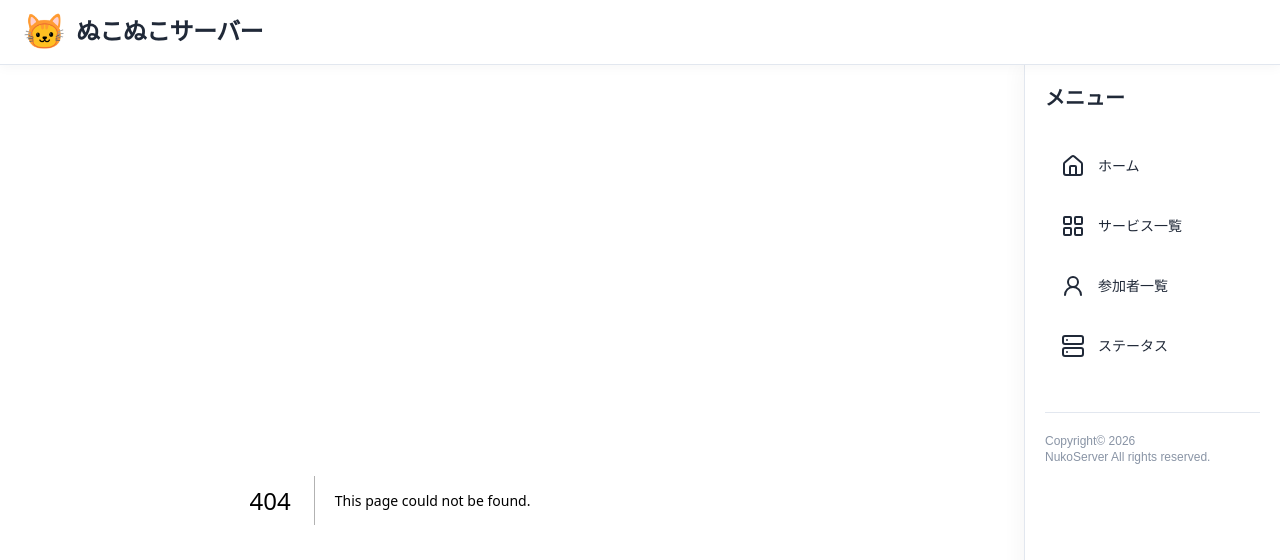
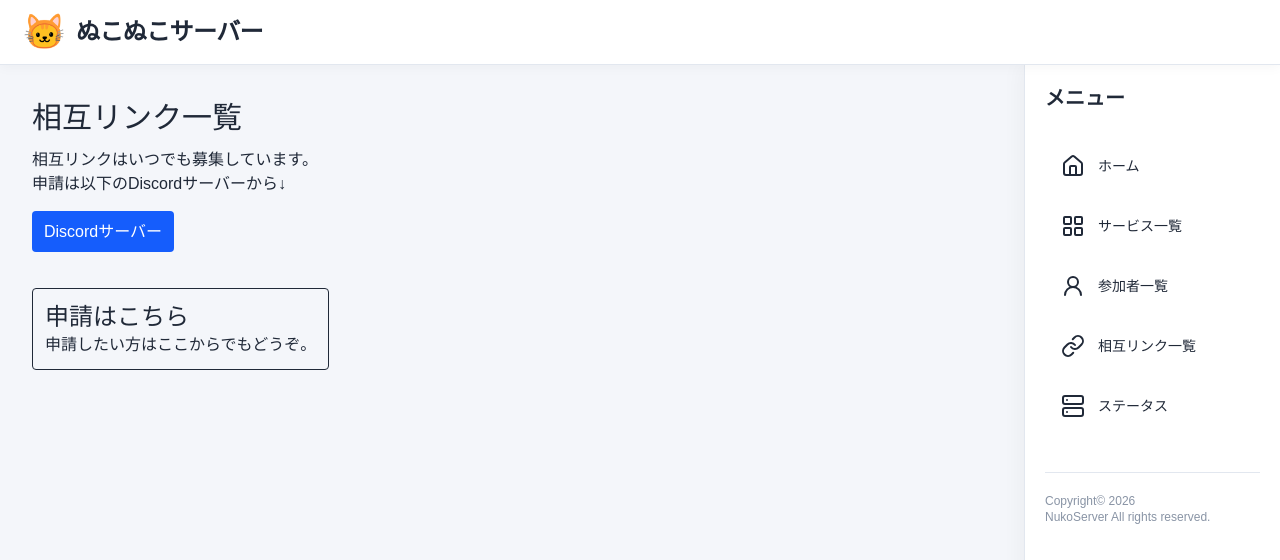
Before and after one commit to NukoServer-Dev/WebSite, a Next.js app in the folder src/: page /links in a window 1280 px wide. Before the commit this address had no page. Shown: the top 560 px of the page. Built offline with nearby package versions, Linux system fonts and the light colour scheme.

Commit message:
feat: 相互リンク

```diff
--- /dev/null
+++ b/src/app/api/links/route.ts
@@ -0,0 +1,19 @@
+import { NextResponse } from 'next/server';
+import path from 'path';
+import { promises as fs } from 'fs';
+export async function GET(request: Request) {
+  try {
+    const jsonDirectory = path.join(process.cwd(), 'app/data');
+    const filePath = path.join(jsonDirectory, `links.json`);
+
+    const fileContents = await fs.readFile(filePath, 'utf8');
+    const data = JSON.parse(fileContents);
+
+    return NextResponse.json(data, { status: 200 });
+  } catch (error) {
+    return NextResponse.json(
+      { error: { message: '読み込みに失敗しました。' } },
+      { status: 404 }
+    );
+  }
+}
--- a/src/app/components/Header.tsx
+++ b/src/app/components/Header.tsx
@@ -3,7 +3,7 @@
 import Image from "next/image";
 import Icon from "@/public/icon.png";
 import { useState, useEffect } from "react";
-import { House, LayoutGrid, Server, User2 } from "lucide-react";
+import { House, LayoutGrid, Link, Server, User2 } from "lucide-react";
 
 export default function Header() {
     const [isMenuOpen, setIsMenuOpen] = useState(false);
@@ -195,6 +195,17 @@ export default function Header() {
 
                         <li>
                             <a
+                                href="/links"
+                                className="nav-link"
+                                onClick={() => setIsMenuOpen(false)}
+                            >
+                                <Link />
+                                <span>相互リンク一覧</span>
+                            </a>
+                        </li>
+
+                        <li>
+                            <a
                                 href="https://status.nuko-server.xyz/status"
                                 className="nav-link"
                                 onClick={() => setIsMenuOpen(false)}
--- /dev/null
+++ b/src/app/data/links.json
@@ -0,0 +1,9 @@
+{
+    "links": [
+        {
+            "name": "申請はこちら",
+            "description": "申請したい方はここからでもどうぞ。",
+            "link": "https://discord.gg/adEJ7SfJUN"
+        }
+    ]
+}
--- a/src/app/data/services.json
+++ b/src/app/data/services.json
@@ -70,6 +70,12 @@
                     "description": "URLを自動で短く、見やすくします。",
                     "icon_url": "https://cdn.discordapp.com/avatars/1572540592838418572/51543973fa1ce27a5cd03d477a932979.png",
                     "url": "https://canary.discord.com/oauth2/authorize?client_id=1572540592838418572"
+                },
+                {
+                    "name": "PurgeMe",
+                    "description": "自分のメッセージをすぐに削除できます。",
+                    "icon_url": "https://cdn.discordapp.com/avatars/1574720330579181608/0a3cc47acb646ee784d31631d4b94d88.png",
+                    "url": "https://canary.discord.com/oauth2/authorize?client_id=1574720330579181608"
                 }
             ]
         },
--- /dev/null
+++ b/src/app/links/page.tsx
@@ -0,0 +1,46 @@
+"use client";
+
+import { useEffect, useState } from "react";
+
+interface LinkData {
+    name: string,
+    description: string,
+    link: string,
+    image_link?: string,
+}
+
+export default function LinksPage() {
+    const [links, setLinks] = useState<any[]>([]);
+
+    async function loadServices() {
+        const res = await fetch("/api/links");
+        const json = await res.json();
+
+        setLinks(json.links)
+    }
+
+    useEffect(() => {
+        loadServices();
+    }, [])
+
+    return (
+        <div>
+            <h1 className="text-3xl">相互リンク一覧</h1>
+            <p className="pt-3 mb-5">
+                相互リンクはいつでも募集しています。<br/>
+                申請は以下のDiscordサーバーから↓<br/><br/>
+                <a href="https://discord.gg/adEJ7SfJUN" className="bg-blue-600 p-3 rounded-sm text-white">Discordサーバー</a>
+            </p><br/>
+
+            {links.length > 0 ? <div className="flex flex-wrap gap-4">
+                {links.map((link: LinkData) => <a href={link.link} key={link.link}>
+                    <div className='p-3 border rounded-sm'>
+                        <span className='text-2xl'>{link.name}</span><br/>
+                        {link.description}<br/>
+                        {link.image_link ? <img src={link.image_link} className="w-20 h-auto" /> : ""}
+                    </div>
+                </a>)}
+            </div> : "ロード中.."}
+        </div>
+    );
+}
```
